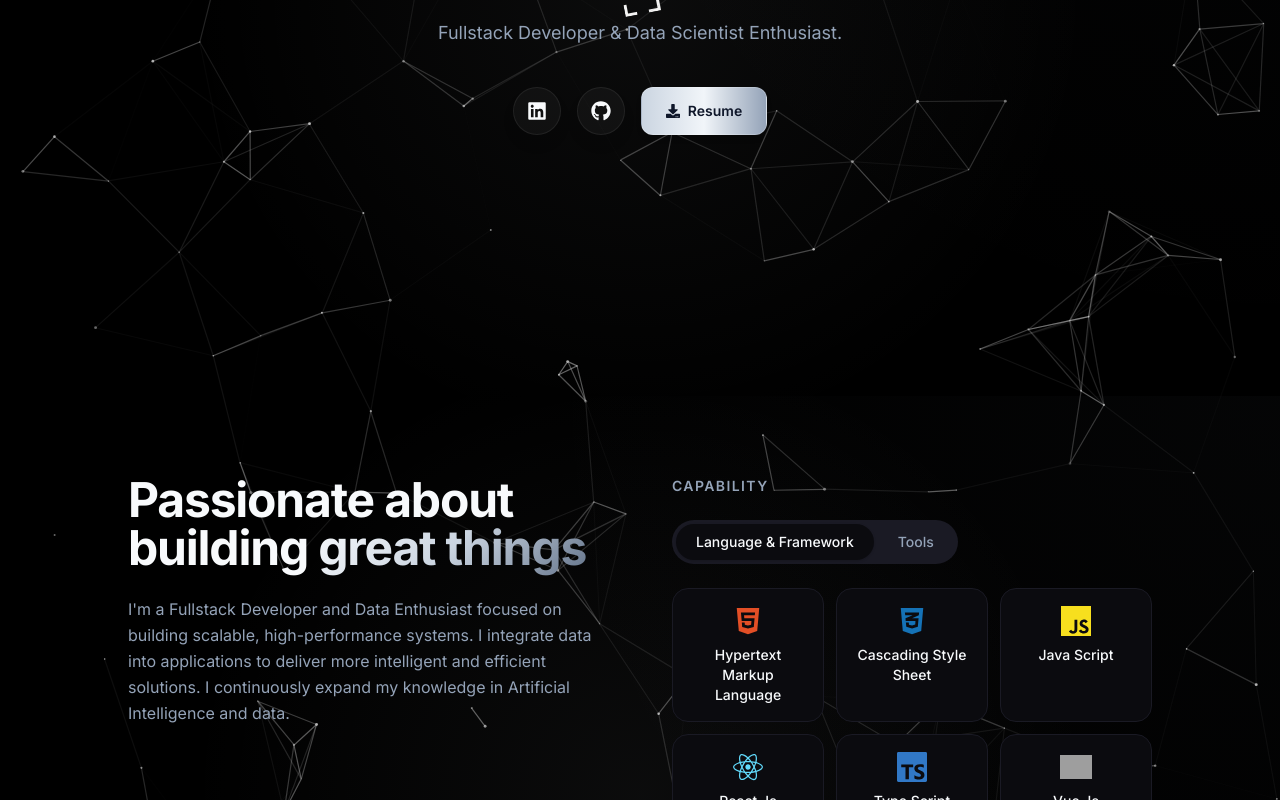
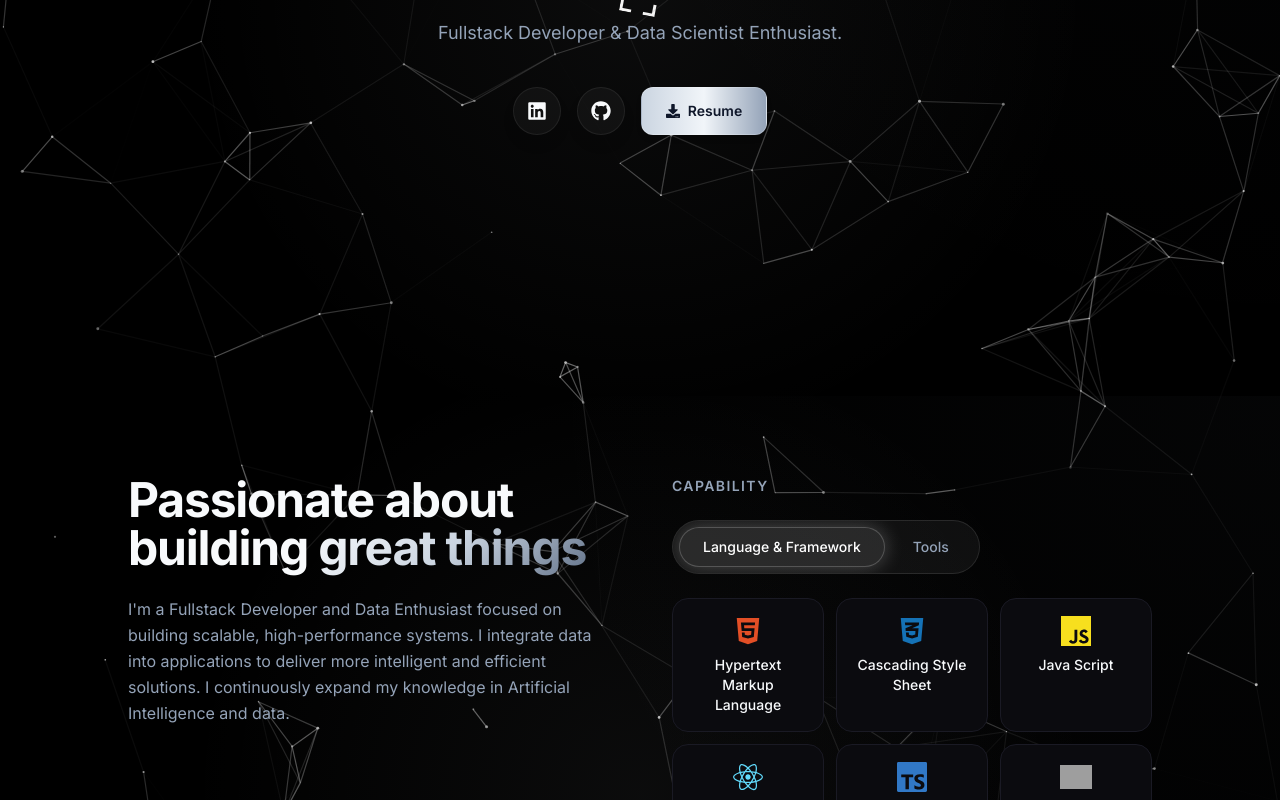
Before and after one commit to Lutfiandraa/VisitMyPortofolio, a Next.js app in the folder frontend/: page / in a window 1280 px wide. Shown: the part 404-1204 px from the top of the page. Built offline with nearby package versions, Linux system fonts and the light colour scheme; grey boxes are pictures that could not be loaded.

Commit message:
add docker

```diff
--- a/frontend/src/sections/AboutSection.tsx
+++ b/frontend/src/sections/AboutSection.tsx
@@ -7,6 +7,8 @@ import {
 import {
   SiJavascript, SiTypescript, SiNextdotjs,
 } from 'react-icons/si';
+
+import { motion } from 'framer-motion';
 
 type Tab = 'lang' | 'tools';
 
@@ -52,6 +54,7 @@ const toolsList: SkillItem[] = [
   { name: 'Git', icon: I('https://cdn.jsdelivr.net/gh/devicons/devicon/icons/git/git-original.svg', 'Git'), color: '#F05032' },
   { name: 'GitHub', icon: I('https://cdn.simpleicons.org/github/FFFFFF', 'GitHub'), color: '#FFFFFF' },
   { name: 'GitLab', icon: I('https://cdn.jsdelivr.net/gh/devicons/devicon/icons/gitlab/gitlab-original.svg', 'GitLab'), color: '#FC6D26' },
+  { name: 'Docker', icon: I('https://cdn.jsdelivr.net/gh/devicons/devicon/icons/docker/docker-original.svg', 'Docker'), color: '#2496ED' },
 ];
 
 export default function AboutSection() {
@@ -82,24 +85,38 @@ export default function AboutSection() {
               Capability
             </p>
 
-            <div className="flex sm:inline-flex rounded-full p-1 gap-1 bg-[var(--color-border)] w-full sm:w-auto">
+            <div className="relative flex sm:inline-flex rounded-full p-1.5 gap-1 bg-white/5 border border-white/10 w-full sm:w-auto overflow-hidden">
               <button
                 onClick={() => setActiveTab('lang')}
-                className={`flex-1 sm:flex-initial px-4 sm:px-5 py-2 rounded-full text-xs sm:text-sm font-medium transition-all duration-300 ${activeTab === 'lang'
-                  ? 'bg-[var(--color-surface)] text-[var(--color-text)] shadow'
-                  : 'text-[var(--color-text-muted)] hover:text-[var(--color-text)]'
+                className={`relative flex-1 sm:flex-initial px-6 py-2.5 rounded-full text-xs sm:text-sm font-medium transition-colors duration-300 z-10 ${activeTab === 'lang'
+                  ? 'text-white'
+                  : 'text-slate-400 hover:text-slate-200'
                   }`}
               >
-                Language &amp; Framework
+                {activeTab === 'lang' && (
+                  <motion.div
+                    layoutId="active-tab-glow"
+                    className="absolute inset-0 rounded-full bg-white/10 border border-white/20 shadow-[0_0_20px_rgba(255,255,255,0.25)]"
+                    transition={{ type: 'spring', bounce: 0.2, duration: 0.6 }}
+                  />
+                )}
+                <span className="relative z-20">Language &amp; Framework</span>
               </button>
               <button
                 onClick={() => setActiveTab('tools')}
-                className={`flex-1 sm:flex-initial px-4 sm:px-5 py-2 rounded-full text-xs sm:text-sm font-medium transition-all duration-300 ${activeTab === 'tools'
-                  ? 'bg-[var(--color-surface)] text-[var(--color-text)] shadow'
-                  : 'text-[var(--color-text-muted)] hover:text-[var(--color-text)]'
+                className={`relative flex-1 sm:flex-initial px-6 py-2.5 rounded-full text-xs sm:text-sm font-medium transition-colors duration-300 z-10 ${activeTab === 'tools'
+                  ? 'text-white'
+                  : 'text-slate-400 hover:text-slate-200'
                   }`}
               >
-                Tools
+                {activeTab === 'tools' && (
+                  <motion.div
+                    layoutId="active-tab-glow"
+                    className="absolute inset-0 rounded-full bg-white/10 border border-white/20 shadow-[0_0_20px_rgba(255,255,255,0.25)]"
+                    transition={{ type: 'spring', bounce: 0.2, duration: 0.6 }}
+                  />
+                )}
+                <span className="relative z-20">Tools</span>
               </button>
             </div>
 
--- a/frontend/src/sections/ProjectSection.tsx
+++ b/frontend/src/sections/ProjectSection.tsx
@@ -22,6 +22,7 @@ interface CompetencyItem {
   certificateImage?: string;
   certificateDescription?: string;
   category?: string;
+  hideVisitButton?: boolean;
 }
 
 const competencies: CompetencyItem[] = [
@@ -136,6 +137,7 @@ const competencies: CompetencyItem[] = [
     images: ["/workflow.png", "/defender.png", "/Collision.png"],
     link: "https://github.com/Lutfiandraa/CollisionWarning-YOLO",
     category: "computer-vision",
+    hideVisitButton: true,
   },
   {
     title: "Plotting Geothermal in Asia",
@@ -457,7 +459,7 @@ function Card({ comp, index, onOpenCertificate }: { comp: CompetencyItem; index:
               <FaGithub className="text-base" />
             </a>
           )}
-          {comp.link && comp.link !== "#" && (
+          {comp.link && comp.link !== "#" && !comp.hideVisitButton && (
             <a
               href={comp.link}
               target="_blank"
```
Also changed, not shown: frontend/public/HomeBerita.PNG.
